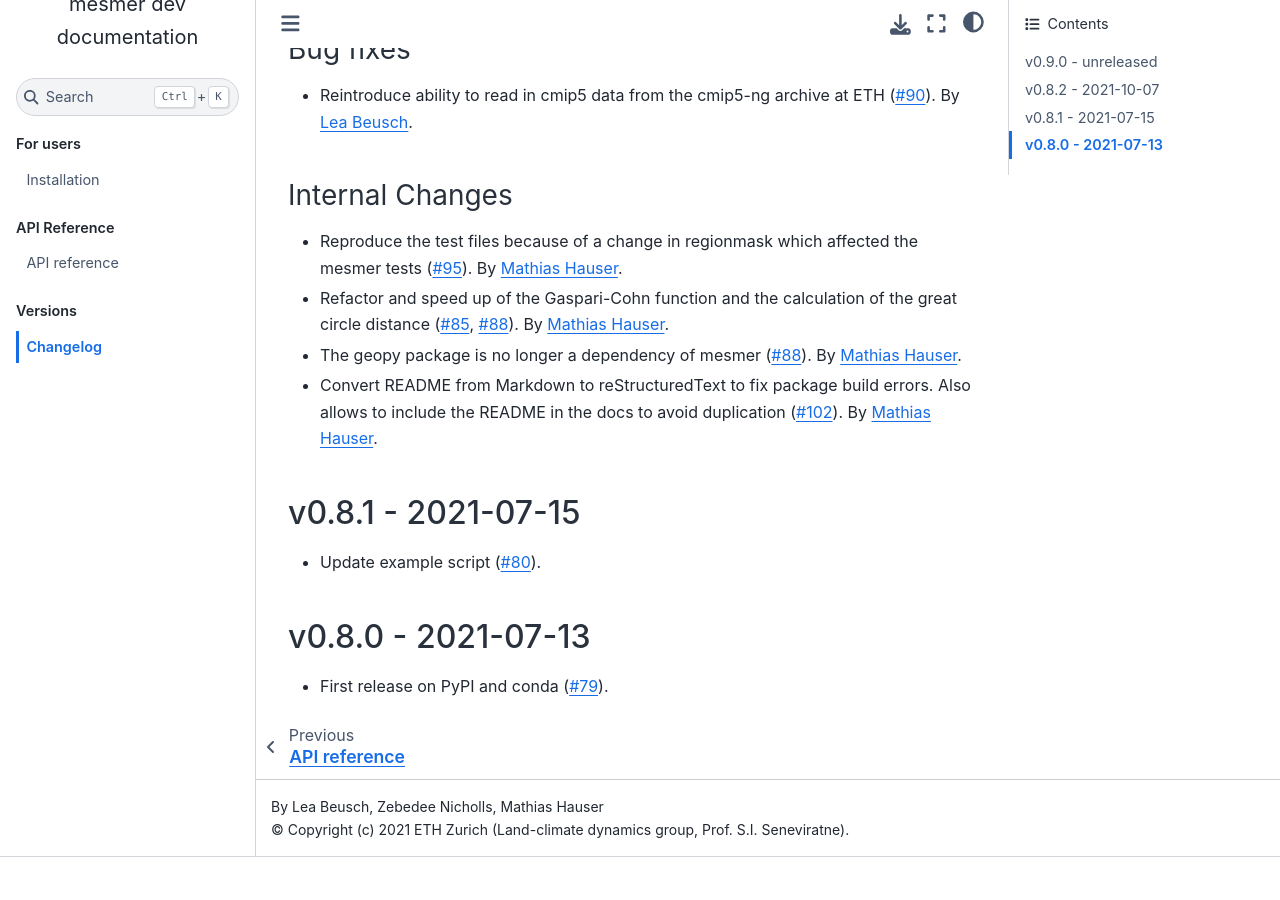
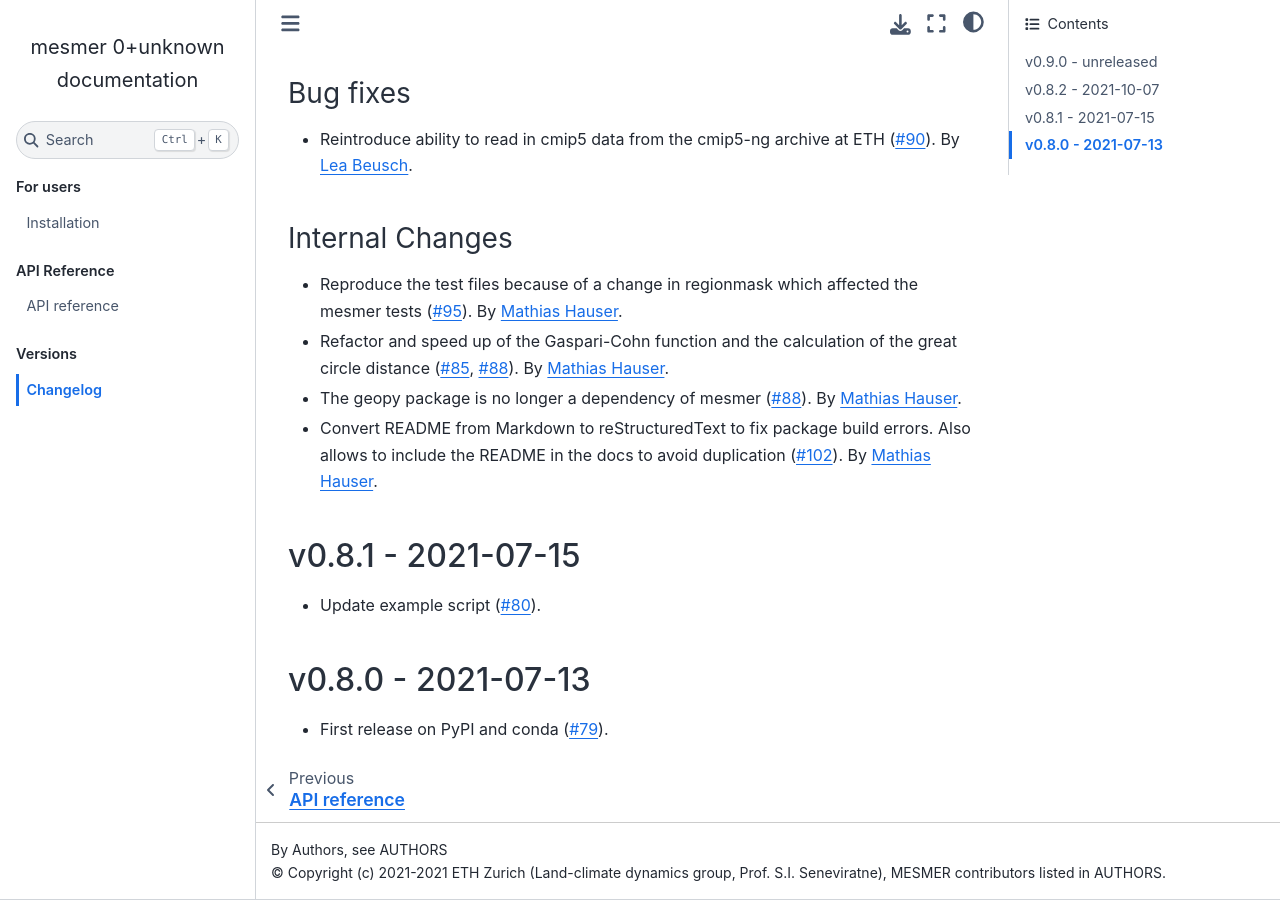
Before and after one commit to MESMER-group/mesmer, a Sphinx documentation site: the page built from docs/source/changelog.rst, in a window 1280 px wide and 900 px high, scrolled down 1096 px. Built offline with Sphinx 7.4.7 and the Sphinx Book theme 1.1.4, drawn with Linux system fonts in a browser that asks for light colours; before the commit the page ends 1953 px from its top, so only the background shows below that; some of the changed lines change nothing that is shown; some of the changed text lies outside the part shown.

Commit message:
Fix copyright in docs (#127)
* Fix copyright in docs

* CHANGELOG

* Try removing path hacking

```diff
--- a/CHANGELOG.rst
+++ b/CHANGELOG.rst
@@ -29,6 +29,10 @@ Bug fixes
 
 Documentation
 ^^^^^^^^^^^^^
+
+- Fix copyright notice and release version in documentation
+  (`#127 <https://github.com/MESMER-group/mesmer/pull/127>`_).
+  By `Zeb Nicholls <https://github.com/znicholls>`_.
 
 Internal Changes
 ^^^^^^^^^^^^^^^^
--- a/docs/source/conf.py
+++ b/docs/source/conf.py
@@ -4,26 +4,25 @@
 # list see the documentation:
 # https://www.sphinx-doc.org/en/master/usage/configuration.html
 
-# -- Path setup --------------------------------------------------------------
+# -- Import packages ---------------------------------------------------------
 
-# If extensions (or modules to document with autodoc) are in another directory,
-# add these directories to sys.path here. If the directory is relative to the
-# documentation root, use os.path.abspath to make it absolute, like shown here.
-#
-# import os
-
-# import sys
-# sys.path.insert(0, os.path.abspath("."))
-
+import datetime
+from mesmer._version import get_versions
 
 # -- Project information -----------------------------------------------------
 
 project = "mesmer"
-copyright = "(c) 2021 ETH Zurich (Land-climate dynamics group, Prof. S.I. Seneviratne)"
-author = "Lea Beusch, Zebedee Nicholls, Mathias Hauser"
+copyright_year = datetime.date.today().year
+copyright = "(c) 2021-{} ETH Zurich (Land-climate dynamics group, Prof. S.I. Seneviratne), MESMER contributors listed in AUTHORS".format(
+    copyright_year
+)
+authors = "Authors, see AUTHORS"
+author = authors
 
+# The short X.Y version
+version = get_versions()["version"].split("+")[0]
 # The full version, including alpha/beta/rc tags
-release = "dev"
+release = get_versions()["version"]
 
 
 # -- General configuration ---------------------------------------------------
```
Also changed, not shown: 2 other files.
